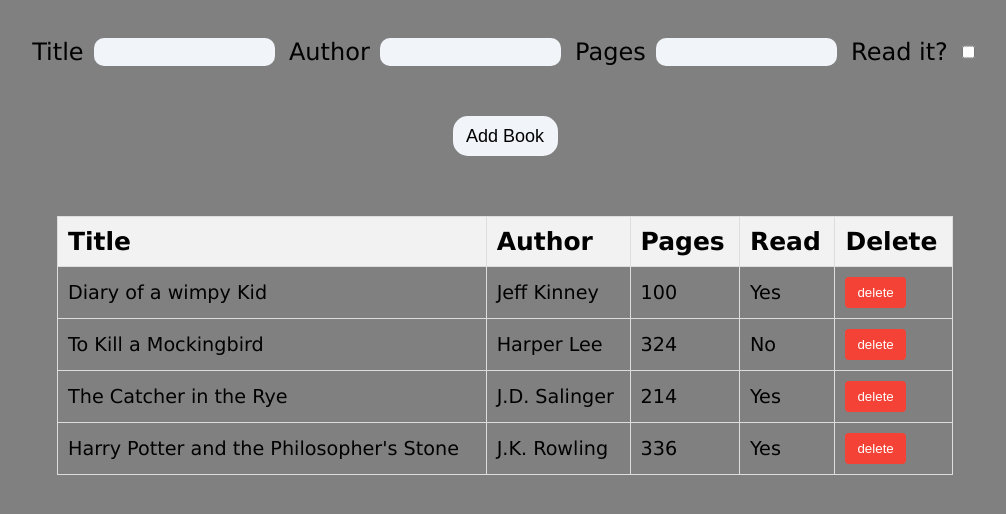
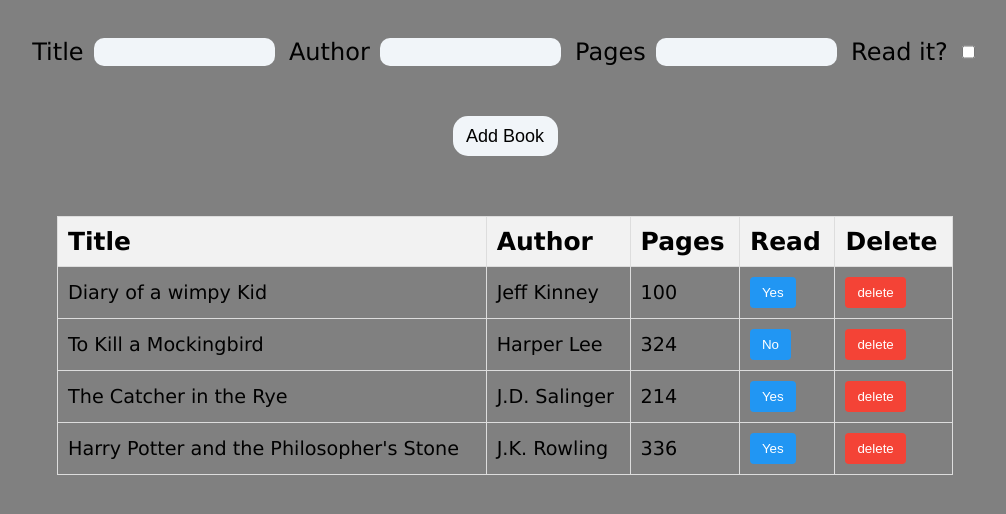
Before and after one commit to Hotpause/odin-library, a plain HTML site: page index.html in a window 1280 px wide. Shown: the part 78-592 px from the top of the page, without its empty margins (135-1141 px from the left). Drawn offline with Linux system fonts and the light colour scheme.

Commit message:
Add css and button for read toggle

```diff
--- a/script.js
+++ b/script.js
@@ -67,18 +67,14 @@ function displaybook() {
     bookrow.appendChild(pages);
 
     const read = document.createElement("td");
-    if (thisbook.read === true) {
-      read.innerHTML = "Yes";
-    } else {
-      read.innerHTML = "No";
-    }
-    read.addEventListener("click", () => {
-      if (read.innerHTML === "Yes") {
-        read.innerHTML = "No";
-      } else if (read.innerHTML === "No") {
-        read.innerHTML = "Yes";
-      }
+    const readButton = document.createElement("button");
+    readButton.textContent = thisbook.read ? "Yes" : "No";
+    readButton.classList.add("read-button");
+    readButton.addEventListener("click", () => {
+      thisbook.read = !thisbook.read; // Toggle the read status
+      readButton.textContent = thisbook.read ? "Yes" : "No";
     });
+    read.appendChild(readButton);
     bookrow.appendChild(read);
 
     const action = document.createElement("td");
--- a/style.css
+++ b/style.css
@@ -118,3 +118,18 @@ body {
 .delete-button:hover {
   background-color: #d32f2f; /* Darker red on hover */
 }
+
+/* Add blue color to the read button */
+.read-button {
+  background-color: #2196f3; /* Blue */
+  color: white;
+  padding: 8px 12px;
+  border: none;
+  border-radius: 4px;
+  cursor: pointer;
+  transition: background-color 0.3s;
+}
+
+.read-button:hover {
+  background-color: #0d8bf0; /* Darker blue on hover */
+}
```
